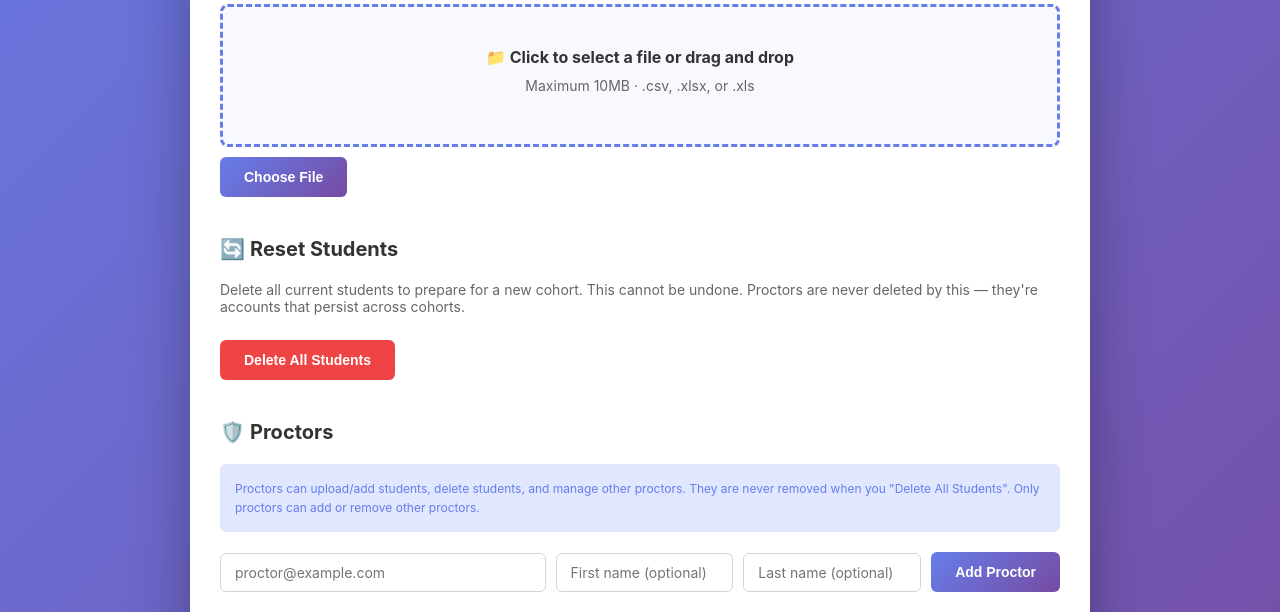
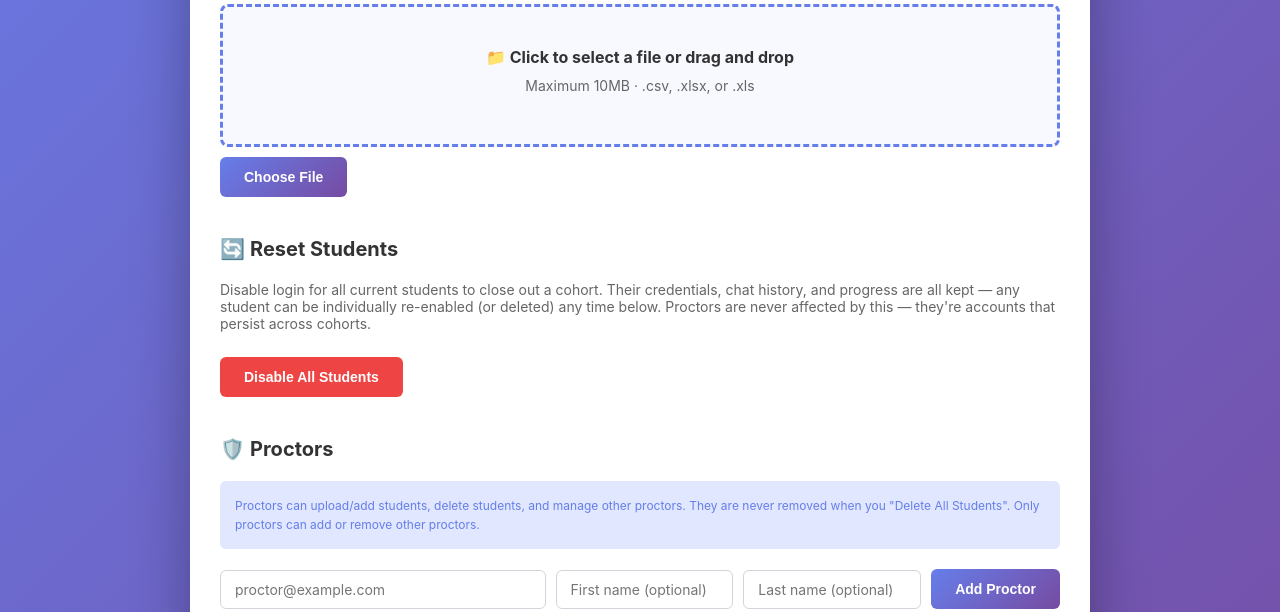
Before and after one commit to sceddy-git/ai-assurance-lab, a Flask app: template templates/admin_students.html in a window 1280 px wide. Shown: the part 566-1178 px from the top of the page. Run offline with Flask 3, Linux system fonts and the light colour scheme; the template is opened without the code that fills it, so the values that code supplies are empty; some libraries are stand-ins or nearby versions.

Commit message:
Students page: replace Delete All with Disable All (excludes proctors), add per-row Delete button
- New /api/admin/students/disable-all route: soft-disables every student's
  Cognito login except proctors/super admin, mirroring the proctor-exclusion
  pattern from delete-all. Keeps credentials/history intact.
- New /api/admin/students/<email>/delete route: permanently deletes one
  student's Cognito login. Refuses to delete proctor accounts.
- admin_students.html: swapped the 'Delete All Students' button/section for
  'Disable All Students', and added an individual Delete button next to the
  existing per-row Enable/Disable toggle.

Co-authored-by: Cursor <cursoragent@cursor.com>

```diff
--- a/app.py
+++ b/app.py
@@ -1715,6 +1715,63 @@ def delete_all_students():
         return jsonify({'error': str(e)}), 500
 
 
+@app.route('/api/admin/students/disable-all', methods=['POST'])
+@login_required
+def disable_all_students():
+    """Soft-disable Cognito login for every current student. Proctors (and
+    the super admin) are never touched by this. Unlike delete-all, this
+    keeps every student's Cognito account, credentials, and activity
+    history intact - it only blocks sign-in, and can be undone per-student
+    (or by re-running this) at any time."""
+    user_email = session.get('user_email', '')
+    if not _is_proctor(user_email):
+        return jsonify({'error': 'Access denied'}), 403
+
+    proctor_emails = set(_get_proctor_emails())
+
+    try:
+        users = []
+        pagination_token = None
+        while True:
+            kwargs = {'UserPoolId': os.getenv('COGNITO_USER_POOL_ID'), 'Limit': 60}
+            if pagination_token:
+                kwargs['PaginationToken'] = pagination_token
+            response = cognito_client.list_users(**kwargs)
+            users.extend(response.get('Users', []))
+            pagination_token = response.get('PaginationToken')
+            if not pagination_token:
+                break
+
+        disabled = 0
+        skipped = 0
+        failed = []
+        for user in users:
+            email = next((attr['Value'] for attr in user['Attributes'] if attr['Name'] == 'email'), '')
+            if not email:
+                continue
+            if email.strip().lower() in proctor_emails:
+                skipped += 1
+                continue
+            try:
+                _disable_cognito_user(email)
+                set_disabled(email, True)
+                disabled += 1
+            except Exception as e:
+                logger.warning(f"Failed to disable user {email}: {str(e)}")
+                failed.append(email)
+
+        return jsonify({
+            'status': 'success',
+            'disabled': disabled,
+            'skipped_proctors': skipped,
+            'failed': failed,
+        })
+
+    except Exception as e:
+        logger.error(f"Error disabling all students: {str(e)}")
+        return jsonify({'error': str(e)}), 500
+
+
 # ============================================================================
 # Proctor Management Routes (proctors only)
 # ============================================================================
@@ -1850,6 +1907,35 @@ def enable_student(target_email):
         return jsonify({'status': 'success'})
     except Exception as e:
         logger.error(f"Error enabling student {target_email}: {str(e)}")
+        return jsonify({'error': str(e)}), 500
+
+
+@app.route('/api/admin/students/<path:target_email>/delete', methods=['POST'])
+@login_required
+def delete_student(target_email):
+    """Permanently delete one student's Cognito login. Their encrypted
+    credentials row in DynamoDB is left as-is (keyed by email, harmless if
+    orphaned - re-adding the same email later just re-enters it normally),
+    matching how Delete All Students has always behaved. Proctors (and the
+    super admin) can never be deleted through this route - remove proctor
+    status first via the Proctors section if that's really the intent."""
+    user_email = session.get('user_email', '')
+    if not _is_proctor(user_email):
+        return jsonify({'error': 'Access denied'}), 403
+
+    if target_email.strip().lower() in set(_get_proctor_emails()):
+        return jsonify({'error': 'This account is a proctor - remove proctor status first in the Proctors section below.'}), 403
+
+    try:
+        cognito_client.admin_delete_user(
+            UserPoolId=os.getenv('COGNITO_USER_POOL_ID'),
+            Username=target_email
+        )
+        return jsonify({'status': 'success'})
+    except cognito_client.exceptions.UserNotFoundException:
+        return jsonify({'error': 'Student not found'}), 404
+    except Exception as e:
+        logger.error(f"Error deleting student {target_email}: {str(e)}")
         return jsonify({'error': str(e)}), 500
 
 
--- a/templates/admin_students.html
+++ b/templates/admin_students.html
@@ -401,15 +401,17 @@
                 </button>
             </div>
 
-            <!-- Delete All Section -->
+            <!-- Disable All Section -->
             <div class="section">
                 <h2><span class="icon">🔄</span> Reset Students</h2>
                 <p style="color: #666; margin-bottom: 15px; font-size: 14px;">
-                    Delete all current students to prepare for a new cohort. This cannot be undone.
-                    Proctors are never deleted by this — they're accounts that persist across cohorts.
+                    Disable login for all current students to close out a cohort. Their credentials,
+                    chat history, and progress are all kept — any student can be individually
+                    re-enabled (or deleted) any time below. Proctors are never affected by this —
+                    they're accounts that persist across cohorts.
                 </p>
-                <button class="button danger" onclick="deleteAllStudents()">
-                    Delete All Students
+                <button class="button danger" onclick="disableAllStudents()">
+                    Disable All Students
                 </button>
             </div>
 
@@ -714,13 +716,25 @@
                             // Built via DOM APIs (not string-interpolated HTML) so a
                             // crafted email/company value from the public self-signup
                             // form can never break out of an inline handler string.
+                            const actionsCell = row.cells[row.cells.length - 1];
+                            actionsCell.style.whiteSpace = 'nowrap';
+
                             const toggleBtn = document.createElement('button');
                             toggleBtn.className = `button ${isEnabled ? 'danger' : 'secondary'}`;
                             toggleBtn.style.padding = '6px 12px';
                             toggleBtn.style.fontSize = '12px';
+                            toggleBtn.style.marginRight = '6px';
                             toggleBtn.textContent = isEnabled ? 'Disable' : 'Enable';
                             toggleBtn.addEventListener('click', () => toggleStudent(student.email, !isEnabled));
-                            row.cells[row.cells.length - 1].appendChild(toggleBtn);
+                            actionsCell.appendChild(toggleBtn);
+
+                            const deleteBtn = document.createElement('button');
+                            deleteBtn.className = 'button danger';
+                            deleteBtn.style.padding = '6px 12px';
+                            deleteBtn.style.fontSize = '12px';
+                            deleteBtn.textContent = 'Delete';
+                            deleteBtn.addEventListener('click', () => deleteStudent(student.email));
+                            actionsCell.appendChild(deleteBtn);
                         });
                     }
                 })
@@ -747,18 +761,29 @@
                 .catch(error => alert('Error: ' + error.message));
         }
 
-        function deleteAllStudents() {
-            if (!confirm('⚠️ Are you sure? This will delete ALL students. This cannot be undone!')) {
-                return;
-            }
+        function deleteStudent(email) {
+            if (!confirm(`Permanently delete ${email}? This cannot be undone. Their chat history and credentials row is left in place but orphaned - re-adding the same email later starts them fresh.`)) return;
 
-            if (!confirm('This is permanent. Delete all students?')) {
+            fetch(`/api/admin/students/${encodeURIComponent(email)}/delete`, { method: 'POST' })
+                .then(response => response.json().then(data => ({ ok: response.ok, data })))
+                .then(({ ok, data }) => {
+                    if (ok && data.status === 'success') {
+                        loadStudents();
+                    } else {
+                        alert('Error: ' + (data.error || 'Unknown error'));
+                    }
+                })
+                .catch(error => alert('Error: ' + error.message));
+        }
+
+        function disableAllStudents() {
+            if (!confirm('Disable login for ALL current students? Their credentials and history are kept, and any student can be re-enabled individually afterward.')) {
                 return;
             }
 
             loading.style.display = 'block';
 
-            fetch('/api/admin/students/delete-all', {
+            fetch('/api/admin/students/disable-all', {
                 method: 'POST'
             })
             .then(response => response.json())
@@ -768,12 +793,12 @@
                     uploadResults.classList.add('show', 'success');
                     document.getElementById('resultsContent').innerHTML = `
                         <div class="result-stat">
-                            <span class="stat-number">${data.deleted}</span>
-                            <span>Students deleted</span>
+                            <span class="stat-number">${data.disabled}</span>
+                            <span>Students disabled</span>
                         </div>
                         <div class="result-stat">
                             <span class="stat-number">${data.skipped_proctors || 0}</span>
-                            <span>Proctors kept (not deleted)</span>
+                            <span>Proctors kept active (not touched)</span>
                         </div>`;
                     setTimeout(loadStudents, 1500);
                 } else {
```
